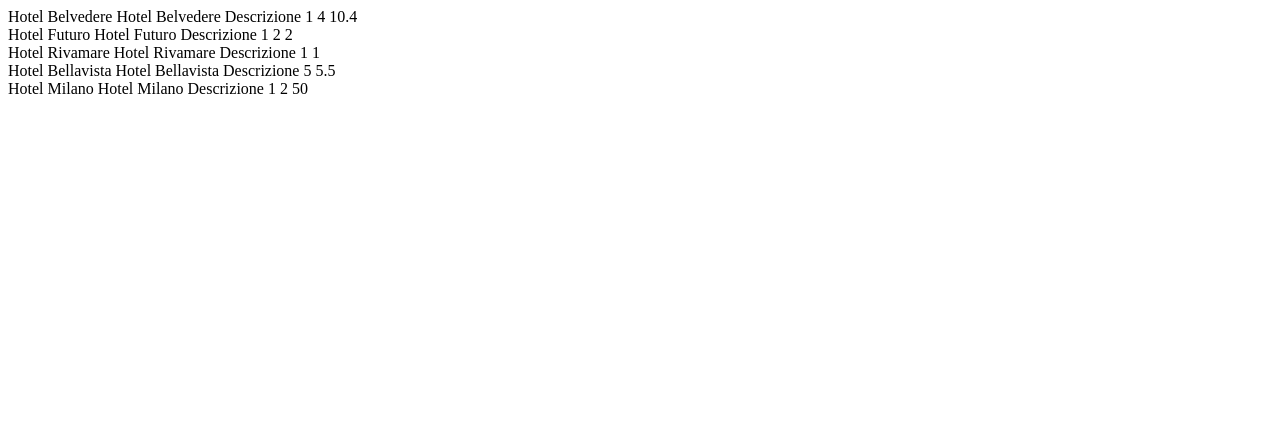
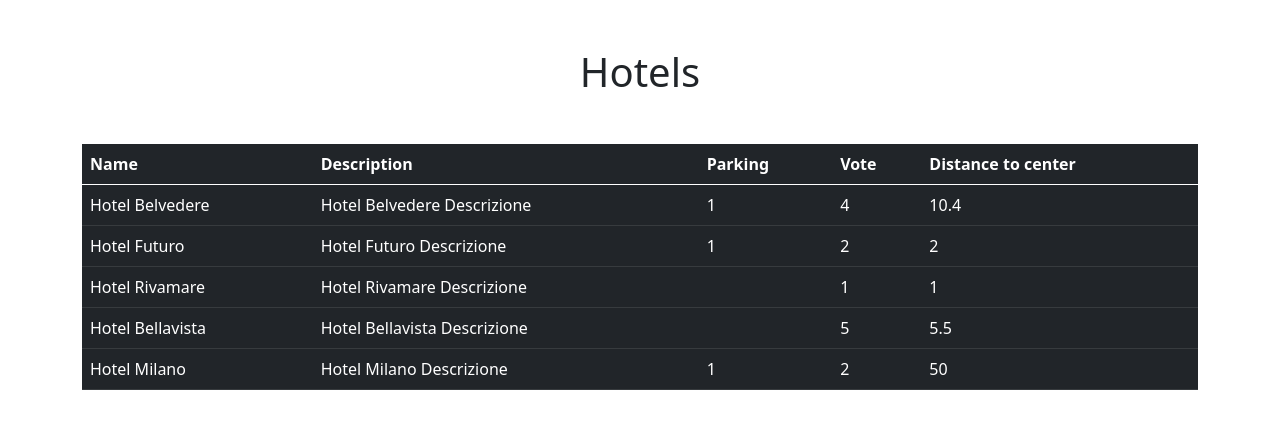
Before and after one commit to StefaniaSgreva/php-hotel, a PHP site: page / in a window 1280 px wide. Shown: the top 429 px of the page. Run offline with PHP 8.4, Linux system fonts and the light colour scheme.

Commit message:
add Bootstrap table

```diff
--- a/index.php
+++ b/index.php
@@ -48,16 +48,61 @@ $hotels = [
     <meta charset="UTF-8">
     <meta http-equiv="X-UA-Compatible" content="IE=edge">
     <meta name="viewport" content="width=device-width, initial-scale=1.0">
+    <link href="https://cdn.jsdelivr.net/npm/bootstrap@5.0.2/dist/css/bootstrap.min.css" rel="stylesheet"
+        integrity="sha384-EVSTQN3/azprG1Anm3QDgpJLIm9Nao0Yz1ztcQTwFspd3yD65VohhpuuCOmLASjC" crossorigin="anonymous">
+
     <title>PHP-Hotel</title>
 </head>
 
 <body>
-
-    <?php
+    <!-- <?php
     foreach ($hotels as $hotel) {
         echo '<div>' . $hotel['name'] . ' ' . $hotel['description'] . ' ' . $hotel['parking'] . ' ' . $hotel['vote'] . ' ' . $hotel['distance_to_center'] . '</div>';
     }
-    ?>
+    ?> -->
+    <div class="container">
+        <h1 class="text-center my-5">Hotels</h1>
+        <table class="table table-dark table-hover">
+            <thead>
+                <tr>
+                    <th scope="col">Name</th>
+                    <th scope="col">Description</th>
+                    <th scope="col">Parking</th>
+                    <th scope="col">Vote</th>
+                    <th scope="col">Distance to center</th>
+                </tr>
+            </thead>
+            <tbody>
+
+                <?php
+
+                foreach ($hotels as $hotel) { ?>
+                <tr>
+                    <td>
+                        <? echo $hotel['name'] ?>
+                    </td>
+                    <td>
+                        <? echo $hotel['description'] ?>
+                    </td>
+                    <td>
+                        <? echo $hotel['parking'] ?>
+                    </td>
+                    <td>
+                        <? echo $hotel['vote'] ?>
+                    </td>
+                    <td>
+                        <? echo $hotel['distance_to_center'] ?>
+                    </td>
+                </tr>
+                <?php }
+                ?>
+
+
+            </tbody>
+        </table>
+    </div>
+
+
 
 </body>
 
--- a/tasks.txt
+++ b/tasks.txt
@@ -5,7 +5,7 @@ Partiamo da questo array di hotel. https://www.codepile.net/pile/OEWY7Q1G
 [x]  Stampare tutti i nostri hotel con tutti i dati disponibili.
     Prima stampate in pagina i dati, senza preoccuparvi dello stile.
 
-[]  Dopo aggiungete Bootstrap e mostrate le informazioni con una tabella.
+[x]  Dopo aggiungete Bootstrap e mostrate le informazioni con una tabella.
 
 BONUS:
 
```
